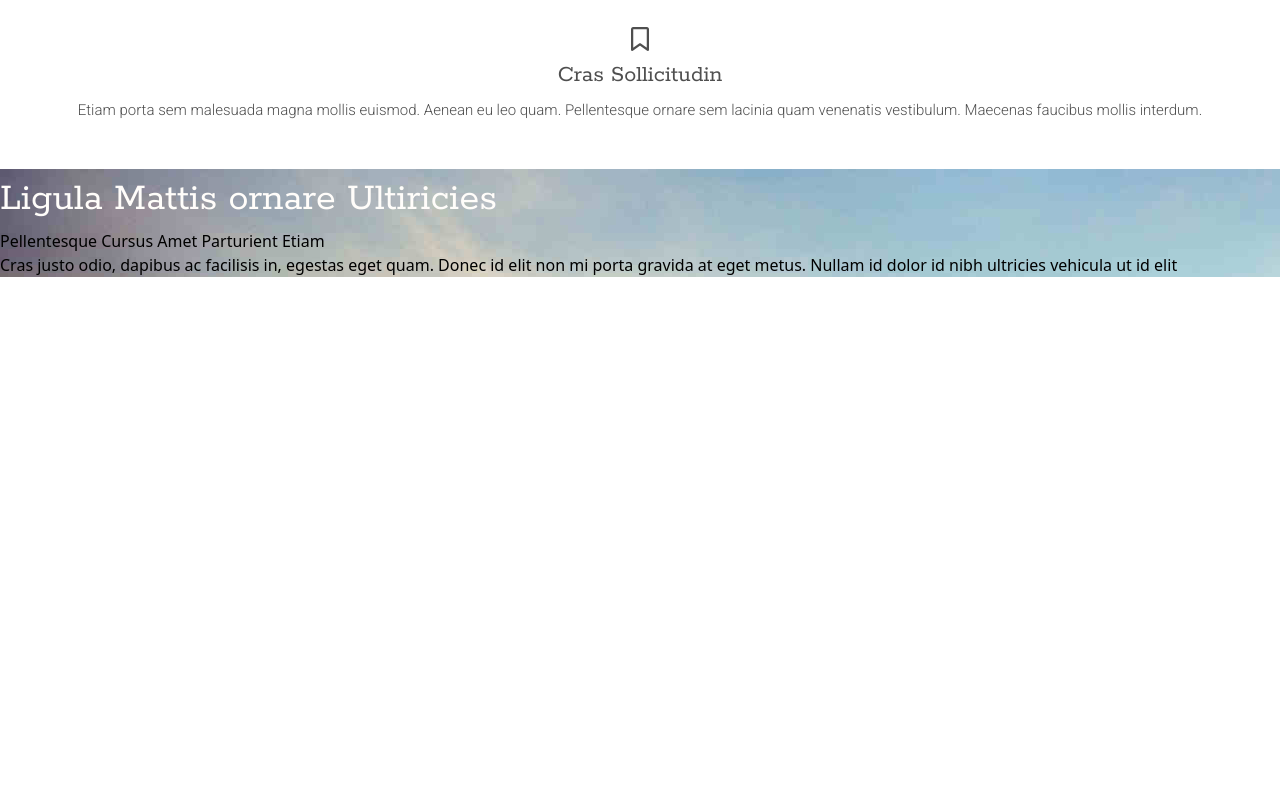
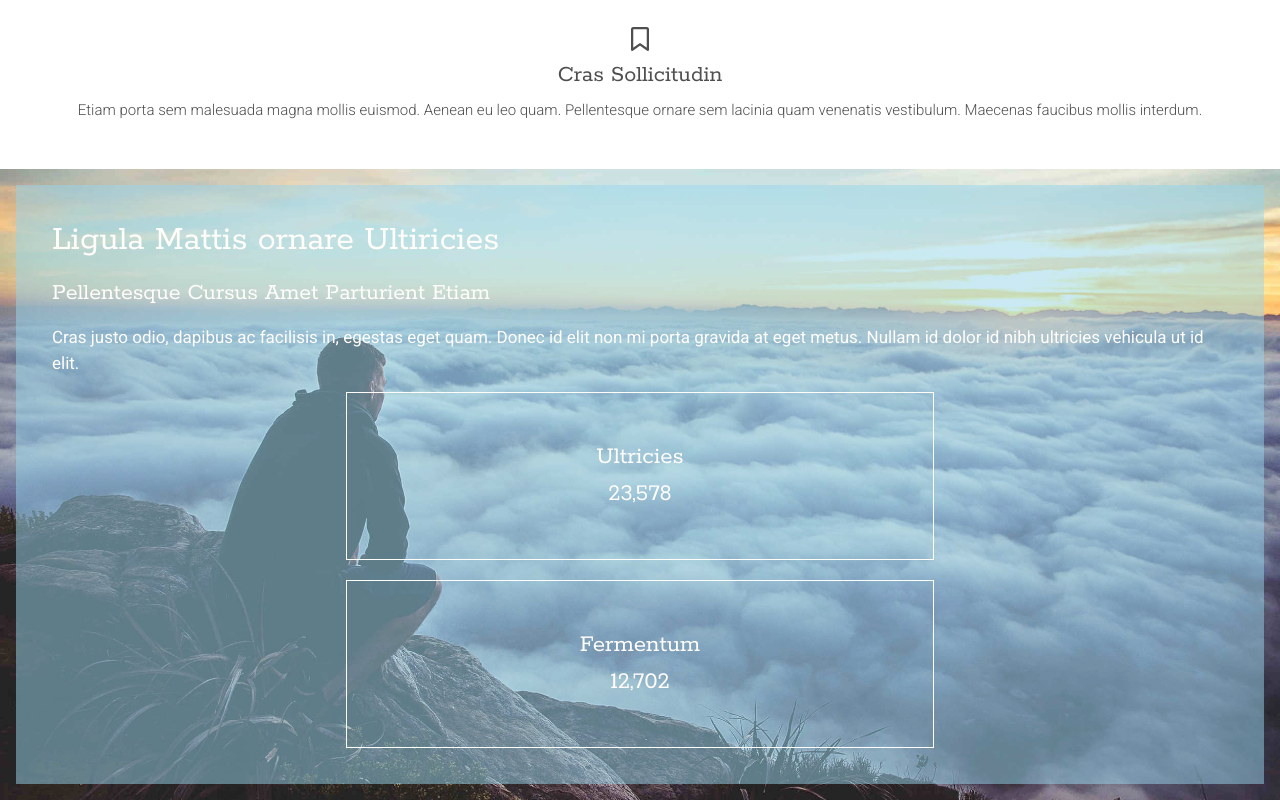
Before and after one commit to aliii390/TP-TailwindMontaigne, a website: page index.html in a window 1280 px wide. Shown: the part 1284-2084 px from the top of the page. Before the commit the page ends 1561 px from the top, so only its background shows below. Drawn offline with Linux system fonts and the light colour scheme.

Commit message:
ADD: fin de la 3ème section il reste juste des petites modif a faire

```diff
--- a/index.html
+++ b/index.html
@@ -99,16 +99,33 @@
 
     <!-- 3éme section -->
 
-    <section class="bg-nuage-img">
+    <section class="bg-nuage-img bg-cover bg-center flex flex-col items-center justify-center">
+      <div class="flex flex-col bg-[#98D6ED] bg-opacity-50 p-9  space-y-4 m-4">
+        <h2 class="font-Rokkitt text-neutral-off-white text-4xl w-[90%] ">
+          Ligula Mattis ornare Ultiricies
+        </h2>
+        <p class="font-Rokkitt text-neutral-off-white text-2xl">Pellentesque Cursus Amet Parturient Etiam</p>
+        <p class="font-Roboto text-neutral-off-white text-[17px] text-left">
+          Cras justo odio, dapibus ac facilisis in, egestas eget quam. Donec id elit non mi porta gravida at eget metus.
+          Nullam id dolor id nibh ultricies vehicula ut id elit.
+        </p>
 
-      <article class="flex flex-col  ">
-        <h2 class="font-Rokkitt text-neutral-off-white text-[40px] w-[80%]">Ligula Mattis ornare Ultiricies</h2>
-        <p>Pellentesque Cursus Amet Parturient Etiam</p>
-        <p> Cras justo odio, dapibus ac facilisis in, egestas eget quam. Donec id elit non mi porta gravida at eget
-          metus. Nullam id dolor id nibh ultricies vehicula ut id elit</p>
-      </article>
+        <div class="flex flex-col justify-center items-center gap-5">
+          <article class=" flex flex-col border border-solid border-neutral-off-white items-center w-[50%] h-[21vh] justify-center">
+            <h3 class="font-Rokkitt text-neutral-off-white text-[25px]">Ultricies</h3>
+            <p class="font-Rokkitt text-neutral-off-white text-[25px]">23,578</p>
+          </article>
 
+          <article class=" flex flex-col border border-solid border-neutral-off-white items-center w-[50%] h-[21vh] justify-center">
+            <h3 class="font-Rokkitt text-neutral-off-white text-[25px]">Fermentum</h3>
+            <p class="font-Rokkitt text-neutral-off-white text-[25px]">12,702</p>
+          </article>
+
+        </div>
+
+      </div>
     </section>
+
 
     <!-- fin de code -->
 
```
Also changed, not shown: css/output.css.
